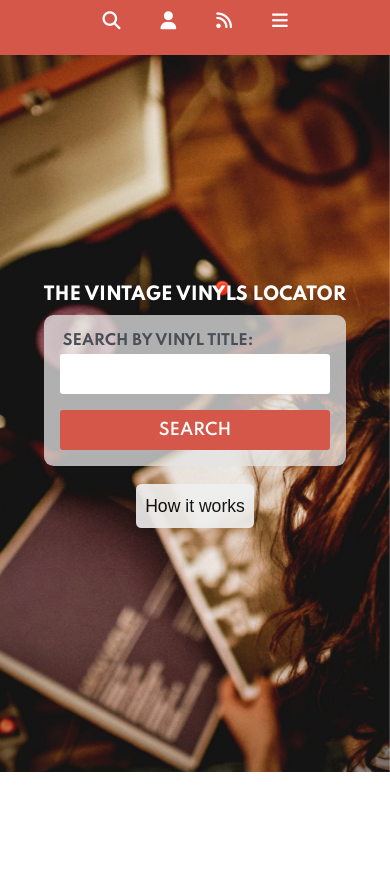
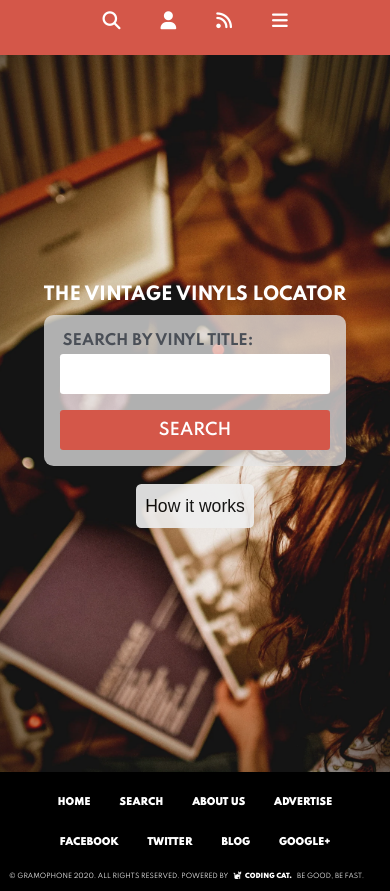
Before and after one commit to Daniduran-dev/Capstone-CSS, a plain HTML site: page index.html in a window 390 px wide. Shown: the part 59-950 px from the top of the page. Before the commit the page ends 844 px from the top, so only its background shows below. Drawn offline with Linux system fonts and the light colour scheme.

Commit message:
added footer for mobile version

```diff
--- a/style.css
+++ b/style.css
@@ -169,8 +169,74 @@ header {
   display: none;
 }
 
-footer {
+.footer {
+  background-color: #000;
+}
+
+.bottom-navbar {
+  background-color: #000;
+  color: #fff;
+  list-style: none;
+}
+
+.bottom-navbar ul {
+  list-style: none;
+  display: flex;
+  justify-content: center;
+  flex-flow: row wrap;
+  padding: 0.5em 0.5em;
+  margin: 0;
+}
+
+.bottom-navbar ul li {
+  padding: 0.5em 0.9em;
+}
+
+.bottom-navbar ul li a {
+  text-decoration: none;
+  color: #fff;
+  font-weight: 900;
+  font-size: 0.6em;
+}
+
+.img-cont {
   display: none;
+}
+
+.logo-footer {
+  display: none;
+}
+
+.footer-info {
+  display: none;
+}
+
+.footer-bottom {
+  background-color: #000;
+}
+
+.social-icons {
+  display: none;
+}
+
+.copyright {
+  color: #fff;
+  font-size: 0.4em;
+  padding: 0.5em 1em;
+}
+
+.copyright p {
+  padding: 0 0.4em 1em 0.4em;
+}
+
+.copyright p span {
+  font-weight: 900;
+  padding: 0 0.5em;
+}
+
+.copyright p span i {
+  font-size: 1.2em;
+  padding-right: 0.2em;
 }
 
 .title {
@@ -659,7 +725,8 @@ footer {
     padding: 0.4em;
     border-top: 1px #2e2e2e solid;
     border-bottom: 1px #2e2e2e solid;
-    font-weight: 1000;
+    font-weight: 9000;
+    margin: 1em 0;
   }
 
   .bottom-navbar ul li {
@@ -679,6 +746,7 @@ footer {
   }
 
   .img-cont {
+    display: inline;
     min-width: 5em;
   }
 
@@ -696,6 +764,7 @@ footer {
   }
 
   .logo-footer {
+    display: block;
     max-height: 2.5em;
   }
 
@@ -756,6 +825,7 @@ footer {
   }
 
   .social-icons {
+    display: block;
     font-size: 0.7em;
     color: #808080;
   }
@@ -767,6 +837,10 @@ footer {
   .copyright {
     font-size: 0.5em;
     color: #808080;
+  }
+
+  .copyright p {
+    padding: 0;
   }
 
   .copyright span {
```
